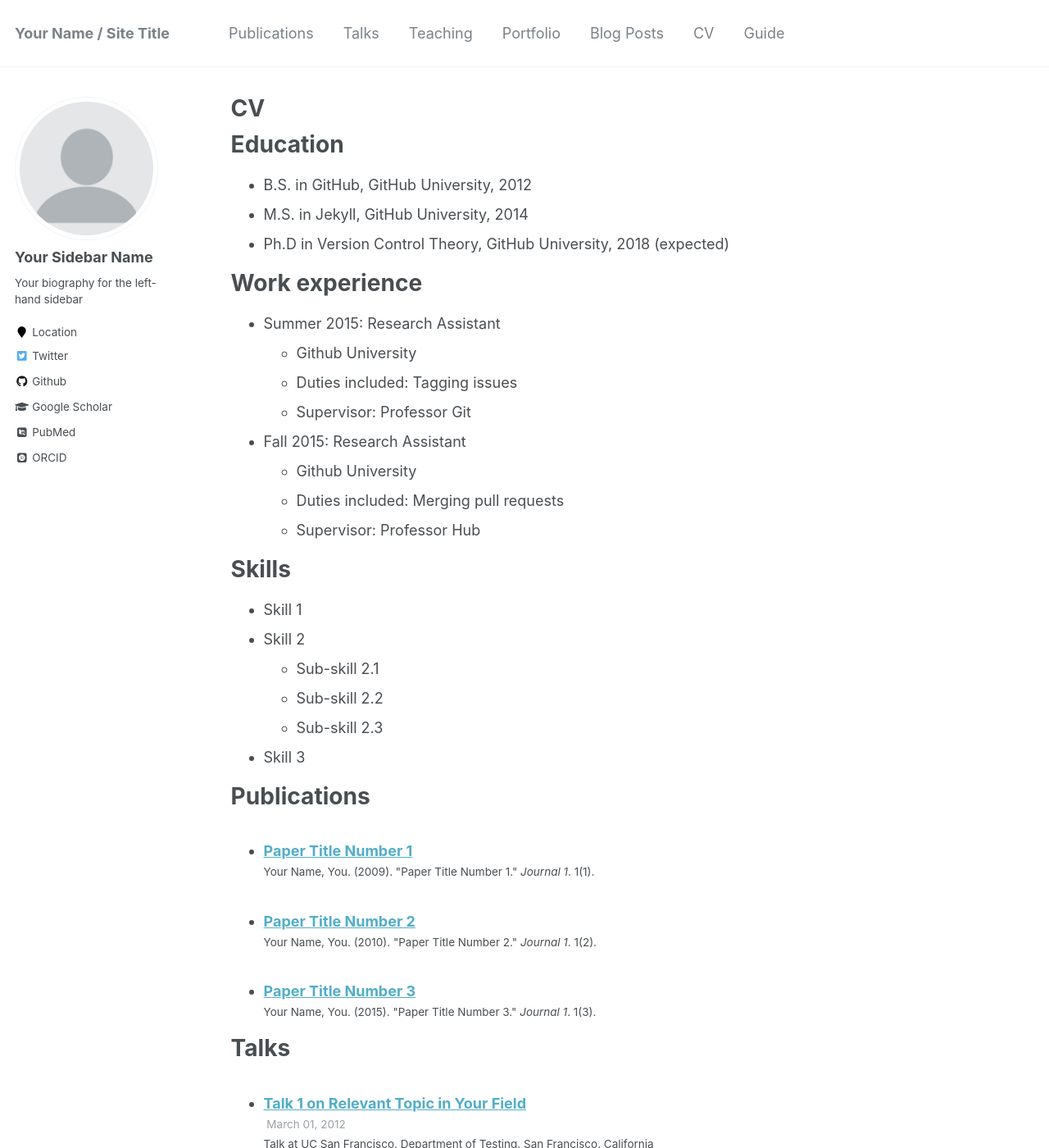
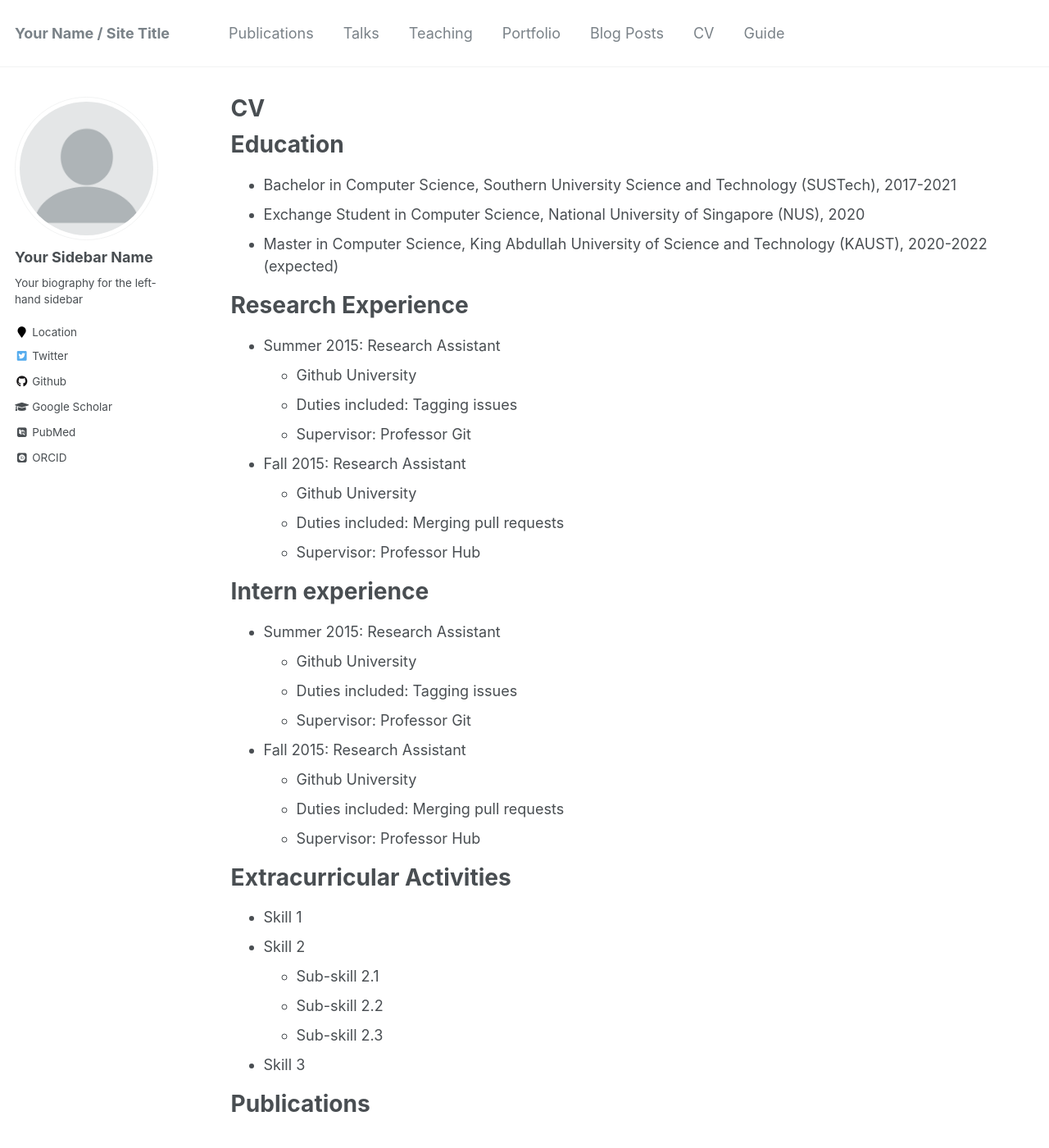
Before and after one commit to yuchenlichuck/me, a Jekyll site: the page built from _pages/cv.md, in a window 1280 px wide and 1400 px high. Shown: the whole window at 82% size. Built offline with Jekyll 4.4.1, drawn with Linux system fonts in a browser that asks for light colours; some web fonts are replaced.

Commit message:
config.yml

```diff
--- a/_pages/cv.md
+++ b/_pages/cv.md
@@ -11,11 +11,11 @@ redirect_from:
 
 Education
 ======
-* B.S. in GitHub, GitHub University, 2012
-* M.S. in Jekyll, GitHub University, 2014
-* Ph.D in Version Control Theory, GitHub University, 2018 (expected)
+* Bachelor in Computer Science, Southern University Science and Technology (SUSTech), 2017-2021
+* Exchange Student in Computer Science, National University of Singapore (NUS), 2020
+* Master in Computer Science, King Abdullah University of Science and Technology (KAUST), 2020-2022 (expected)
 
-Work experience
+Research Experience
 ======
 * Summer 2015: Research Assistant
   * Github University
@@ -27,7 +27,20 @@ Work experience
   * Duties included: Merging pull requests
   * Supervisor: Professor Hub
 
-Skills
+
+Intern experience
+======
+* Summer 2015: Research Assistant
+  * Github University
+  * Duties included: Tagging issues
+  * Supervisor: Professor Git
+
+* Fall 2015: Research Assistant
+  * Github University
+  * Duties included: Merging pull requests
+  * Supervisor: Professor Hub
+
+Extracurricular Activities
 ======
 * Skill 1
 * Skill 2
```
